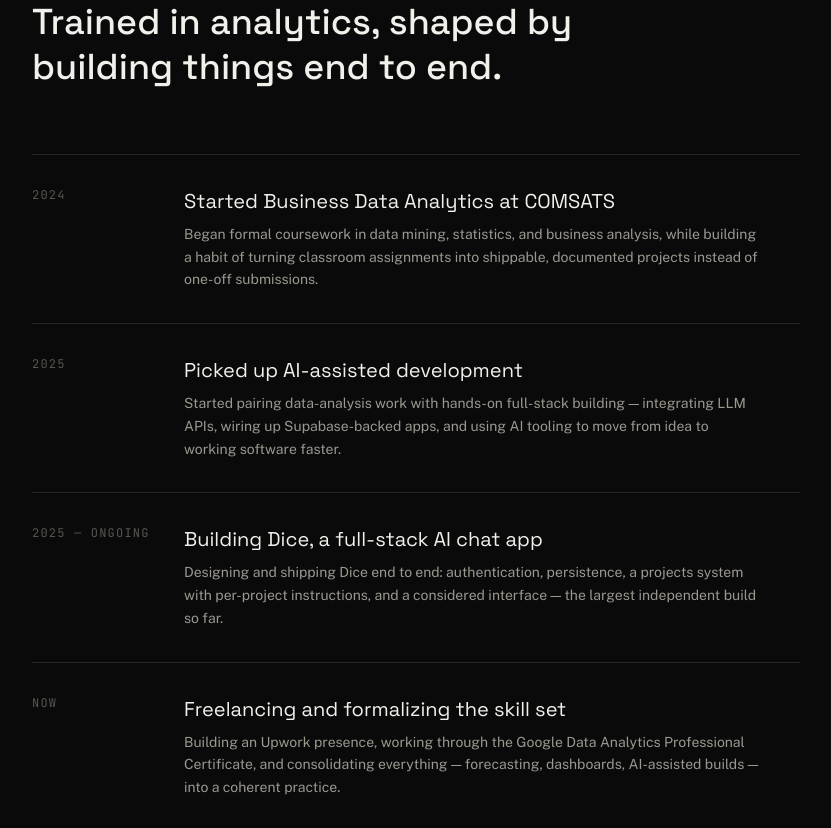
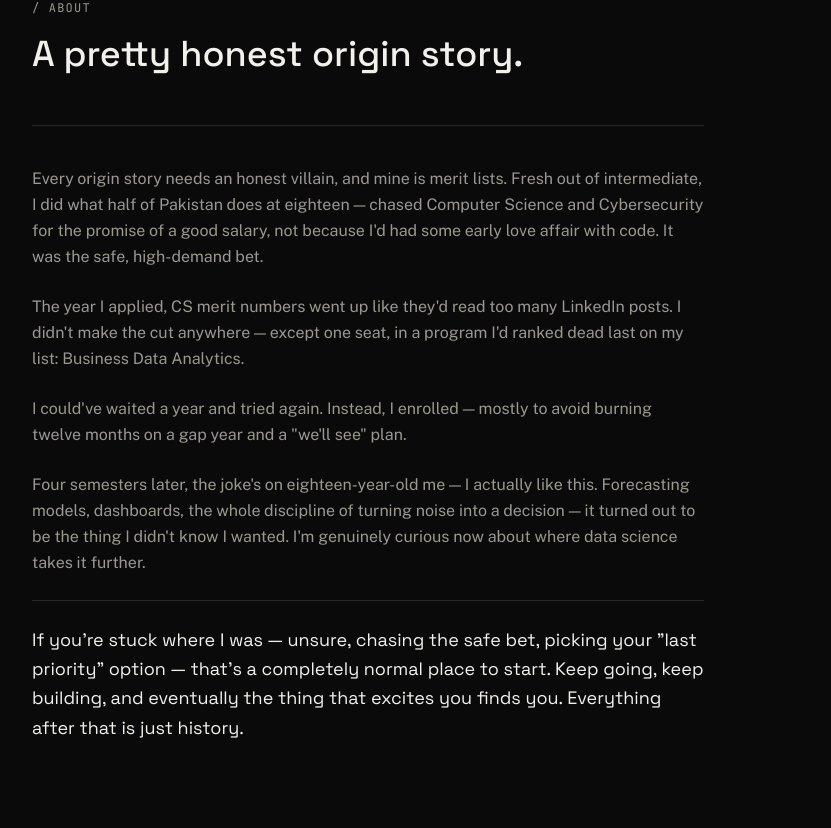
Before and after one commit to ByteMetric-X/Portfolio, a React (Vite) app: page / in a window 1280 px wide. Shown: the part 1812-2640 px from the top of the page, without its empty margins (16-847 px from the left). Built offline with nearby package versions, Linux system fonts and the light colour scheme; no server answers.

Commit message:
Update About.tsx

```diff
--- a/src/components/About.tsx
+++ b/src/components/About.tsx
@@ -1,60 +1,59 @@
 import { Reveal } from './Reveal'
-
-const TIMELINE = [
-  {
-    year: '2024',
-    title: 'Started Business Data Analytics at COMSATS',
-    body:
-      'Began formal coursework in data mining, statistics, and business analysis, while building a habit of turning classroom assignments into shippable, documented projects instead of one-off submissions.',
-  },
-  {
-    year: '2025',
-    title: 'Picked up AI-assisted development',
-    body:
-      'Started pairing data-analysis work with hands-on full-stack building — integrating LLM APIs, wiring up Supabase-backed apps, and using AI tooling to move from idea to working software faster.',
-  },
-  {
-    year: '2025 — ongoing',
-    title: 'Building Dice, a full-stack AI chat app',
-    body:
-      'Designing and shipping Dice end to end: authentication, persistence, a projects system with per-project instructions, and a considered interface — the largest independent build so far.',
-  },
-  {
-    year: 'Now',
-    title: 'Freelancing and formalizing the skill set',
-    body:
-      'Building an Upwork presence, working through the Google Data Analytics Professional Certificate, and consolidating everything — forecasting, dashboards, AI-assisted builds — into a coherent practice.',
-  },
-]
 
 export function About() {
   return (
-    <section id="about" className="border-b border-line px-6 py-16 md:px-12 md:py-24">
+    <section id="about" className="border-b border-line px-6 py-24 md:px-12 md:py-32">
       <Reveal>
         <p className="mb-4 font-mono text-xs uppercase tracking-widest text-fg-muted">
           / about
         </p>
         <h2 className="max-w-2xl font-display text-3xl font-medium leading-tight text-fg md:text-4xl">
-          Trained in analytics, shaped by building things end to end.
+          A pretty honest origin story.
         </h2>
       </Reveal>
 
-      <div className="mt-16 max-w-3xl divide-y divide-line border-t border-line">
-        {TIMELINE.map((item, i) => (
-          <Reveal key={item.title} delay={i * 0.06}>
-            <div className="grid grid-cols-1 gap-3 py-8 md:grid-cols-[140px_1fr]">
-              <span className="font-mono text-xs uppercase tracking-widest text-fg-dim">
-                {item.year}
-              </span>
-              <div>
-                <h3 className="font-display text-lg text-fg md:text-xl">{item.title}</h3>
-                <p className="mt-2 max-w-xl font-body text-sm leading-relaxed text-fg-muted">
-                  {item.body}
-                </p>
-              </div>
-            </div>
-          </Reveal>
-        ))}
+      <div className="mt-12 max-w-2xl space-y-6 border-t border-line pt-10">
+        <Reveal delay={0.05}>
+          <p className="text-base leading-relaxed text-fg-muted">
+            Every origin story needs an honest villain, and mine is merit lists. Fresh out
+            of intermediate, I did what half of Pakistan does at eighteen — chased Computer
+            Science and Cybersecurity for the promise of a good salary, not because I'd had
+            some early love affair with code. It was the safe, high-demand bet.
+          </p>
+        </Reveal>
+
+        <Reveal delay={0.1}>
+          <p className="text-base leading-relaxed text-fg-muted">
+            The year I applied, CS merit numbers went up like they'd read too many LinkedIn
+            posts. I didn't make the cut anywhere — except one seat, in a program I'd ranked
+            dead last on my list: Business Data Analytics.
+          </p>
+        </Reveal>
+
+        <Reveal delay={0.15}>
+          <p className="text-base leading-relaxed text-fg-muted">
+            I could've waited a year and tried again. Instead, I enrolled — mostly to avoid
+            burning twelve months on a gap year and a "we'll see" plan.
+          </p>
+        </Reveal>
+
+        <Reveal delay={0.2}>
+          <p className="text-base leading-relaxed text-fg-muted">
+            Four semesters later, the joke's on eighteen-year-old me — I actually like this.
+            Forecasting models, dashboards, the whole discipline of turning noise into a
+            decision — it turned out to be the thing I didn't know I wanted. I'm genuinely
+            curious now about where data science takes it further.
+          </p>
+        </Reveal>
+
+        <Reveal delay={0.25}>
+          <p className="border-t border-line pt-6 font-display text-lg leading-relaxed text-fg">
+            If you're stuck where I was — unsure, chasing the safe bet, picking your "last
+            priority" option — that's a completely normal place to start. Keep going, keep
+            building, and eventually the thing that excites you finds you. Everything after
+            that is just history.
+          </p>
+        </Reveal>
       </div>
     </section>
   )
```
